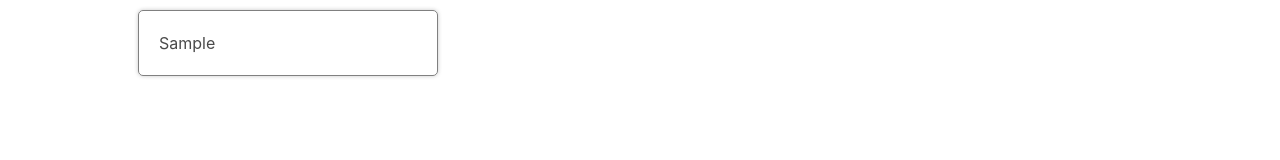
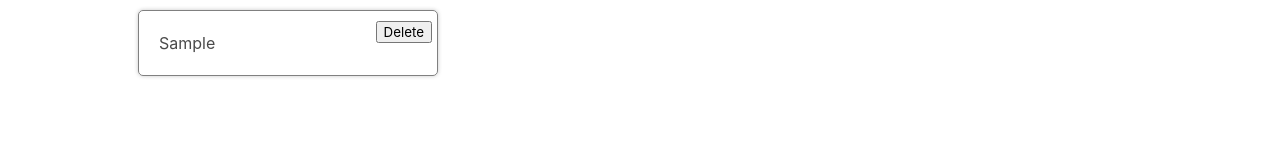
Before and after one commit to zdTang/stephen_react_Mike_learn, a React (Create React App) app in the folder learn_jsx/: page / in a window 1280 px wide. Both pictures are taken after typing "Sample" into the empty fields and a click on the button "Create". Shown: the top 160 px of the page. Built offline with nearby package versions, Linux system fonts and the light colour scheme.

Commit message:
c6-107 Deleting Records

```diff
--- a/learn_jsx/src/App.js
+++ b/learn_jsx/src/App.js
@@ -12,6 +12,11 @@ function App() {
     const updatedBooks = [...books,{id:uniqueString,title}];
     setBooks(updatedBooks);
     console.log(uniqueString);
+  }
+
+  const deleteBookById = id =>{
+    var afterDeletedBookById = books.filter(book=>book.id !== id);
+    setBooks(afterDeletedBookById);
   }
 
   function generateUniqueString(length = 10) {
@@ -29,7 +34,7 @@ function App() {
 
   return (
     <div className="app">
-      <BookList books={books}/>
+      <BookList books={books} deleteBookById={deleteBookById}/>
       <BookCreate onCreate={createBook}/>
     </div>
   );
--- a/learn_jsx/src/components/BookList.js
+++ b/learn_jsx/src/components/BookList.js
@@ -1,10 +1,10 @@
 import BookShow from './BookShow'
 
 
-const  BookList = ({books}) => {
+const  BookList = ({books,deleteBookById}) => {
   // each Item need a key, or it will have error
   // cannot render a array directly, need a root tag such as <div>
-  const renderedBooks = books.map((book)=><BookShow key={book.id} book={book}/>)
+  const renderedBooks = books.map((book)=><BookShow key={book.id} book={book} deleteBookById={deleteBookById}/>)
 
   return (
     <div className='book-list'>
--- a/learn_jsx/src/components/BookShow.js
+++ b/learn_jsx/src/components/BookShow.js
@@ -1,5 +1,16 @@
-export default function BookShow({book}) {
+export default function BookShow({book,deleteBookById}) {
+
+  const handleClick = ()=>{
+    deleteBookById(book.id);
+  }
+
   return (
-    <div className="book-show">{book.title}</div>
+    <div className="book-show">{book.title}
+      <div className="actions">
+        <button className="actions" onClick={handleClick}>
+          Delete
+        </button>
+      </div>
+    </div>
   )
 }
```
